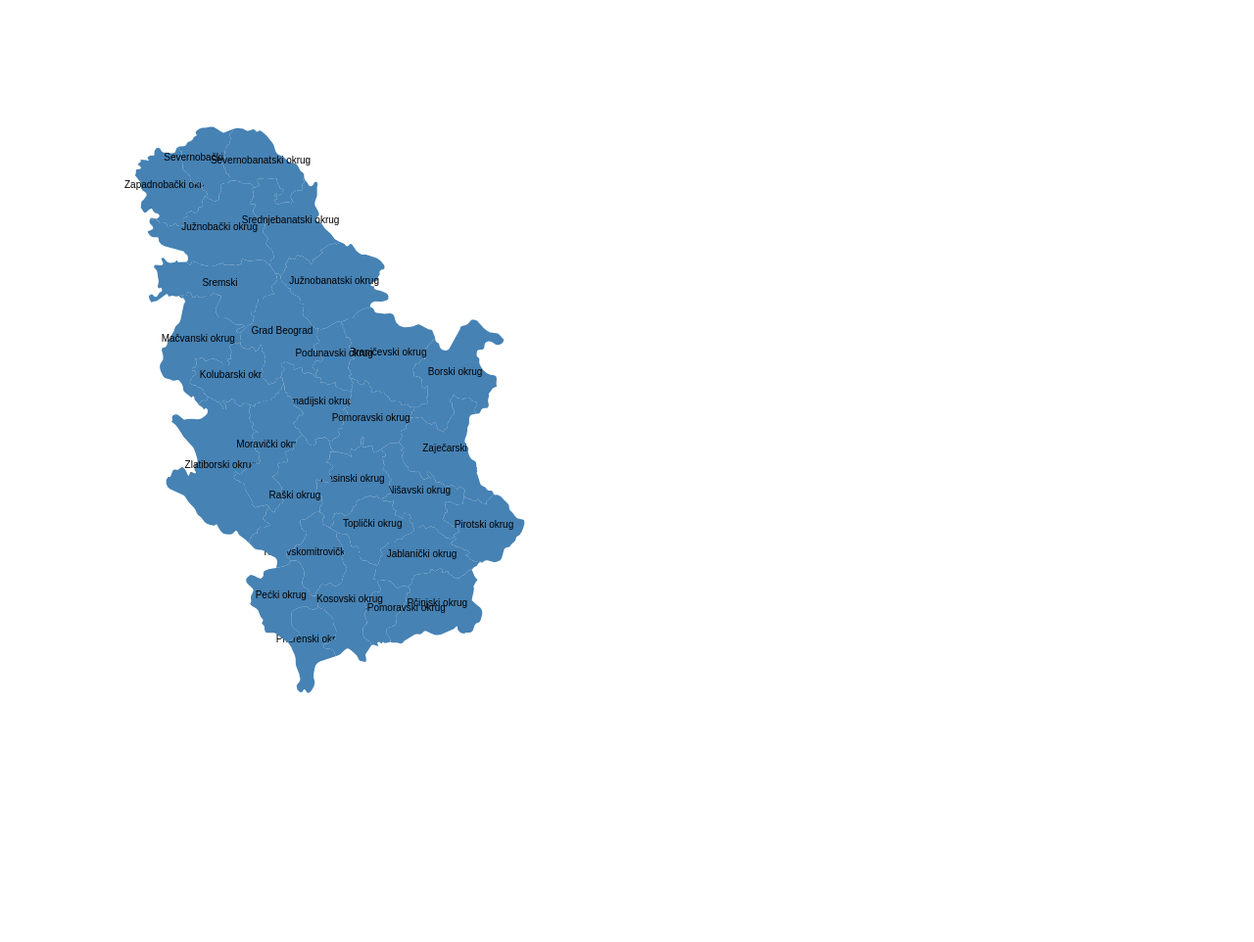
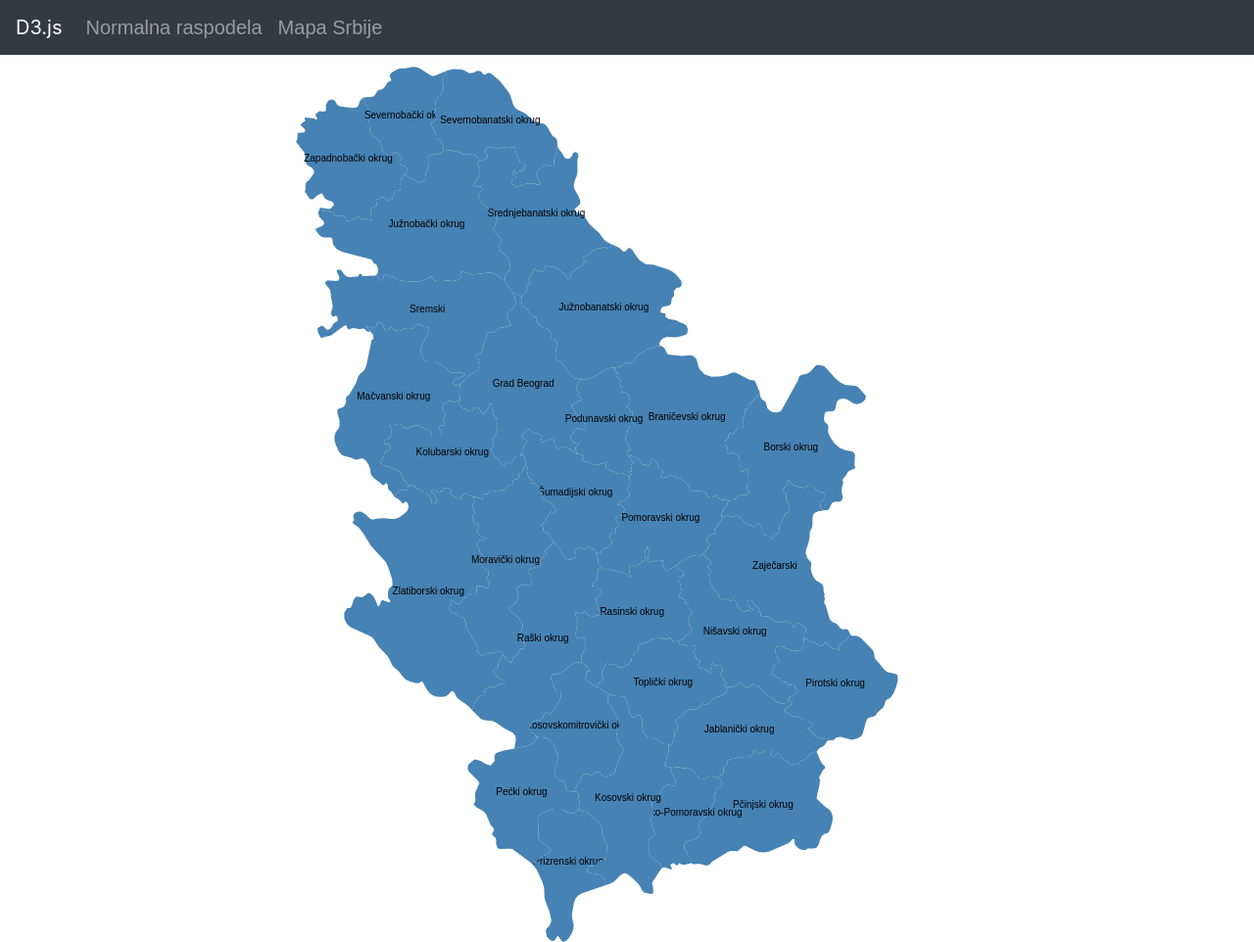
Before and after one commit to igornedovic/D3.js, a plain HTML site: page index.html in a window 1280 px wide. Shown: the whole page at 98% size. Before the commit the page ends 800 px from the top, so only its background shows below. Drawn offline with nearby package versions, Linux system fonts and the light colour scheme.

Commit message:
New commit

```diff
--- a/index.html
+++ b/index.html
@@ -5,9 +5,37 @@
     <title>Histogram With Ideal Curve</title>
     <meta name="description" content="" />
     <script src="http://d3js.org/d3.v3.min.js"></script>
+    <link
+      rel="stylesheet"
+      href="https://stackpath.bootstrapcdn.com/bootstrap/4.4.1/css/bootstrap.min.css"
+      integrity="sha384-Vkoo8x4CGsO3+Hhxv8T/Q5PaXtkKtu6ug5TOeNV6gBiFeWPGFN9MuhOf23Q9Ifjh"
+      crossorigin="anonymous"
+    />
     <link rel="stylesheet" href="style.css" />
   </head>
   <body>
+    <header>
+      <nav class="navbar navbar-expand-lg navbar-dark bg-dark">
+        <a class="navbar-brand" href="#">D3.js</a>
+
+        <div class="collapse navbar-collapse">
+          <ul class="navbar-nav">
+            <li class="nav-item">
+              <a class="nav-link" href="#">Normalna raspodela</a>
+            </li>
+            <li class="nav-item">
+              <a class="nav-link" href="#">Mapa Srbije</a>
+            </li>
+          </ul>
+        </div>
+      </nav>
+    </header>
+    <div class="container">
+      <div class="row">
+        <div class="col-12 canvas">
+        </div>
+      </div>
+    </div>
     <script src="map.js"></script>
   </body>
 </html>
--- a/map.js
+++ b/map.js
@@ -1,7 +1,7 @@
-var width = 760;
-var height = 700;
+var width = 1000;
+var height = 1000;
 var canvas = d3
-  .select("body")
+  .select(".canvas")
   .append("svg")
   .attr("width", width)
   .attr("height", height);
@@ -11,8 +11,8 @@ d3.json("serbia.json", function (data) {
 
   var projection = d3.geo
     .mercator()
-    .center([21.45, 44.5])
-    .scale(5500)
+    .center([20.75, 43.85])
+    .scale(8500)
     .translate([width / 2, height / 2]);
   var path = d3.geo.path().projection(projection);
 
--- a/style.css
+++ b/style.css
@@ -1,9 +1,18 @@
-body {
+.collapse {
+  font: 20px sans-serif;
+}
+
+g {
   font: 10px sans-serif;
 }
+
 .axis path,
 .line {
   fill: none;
   stroke: steelblue;
   stroke-width: 1.5px;
 }
+
+.text {
+  display: table-caption;
+}
```
